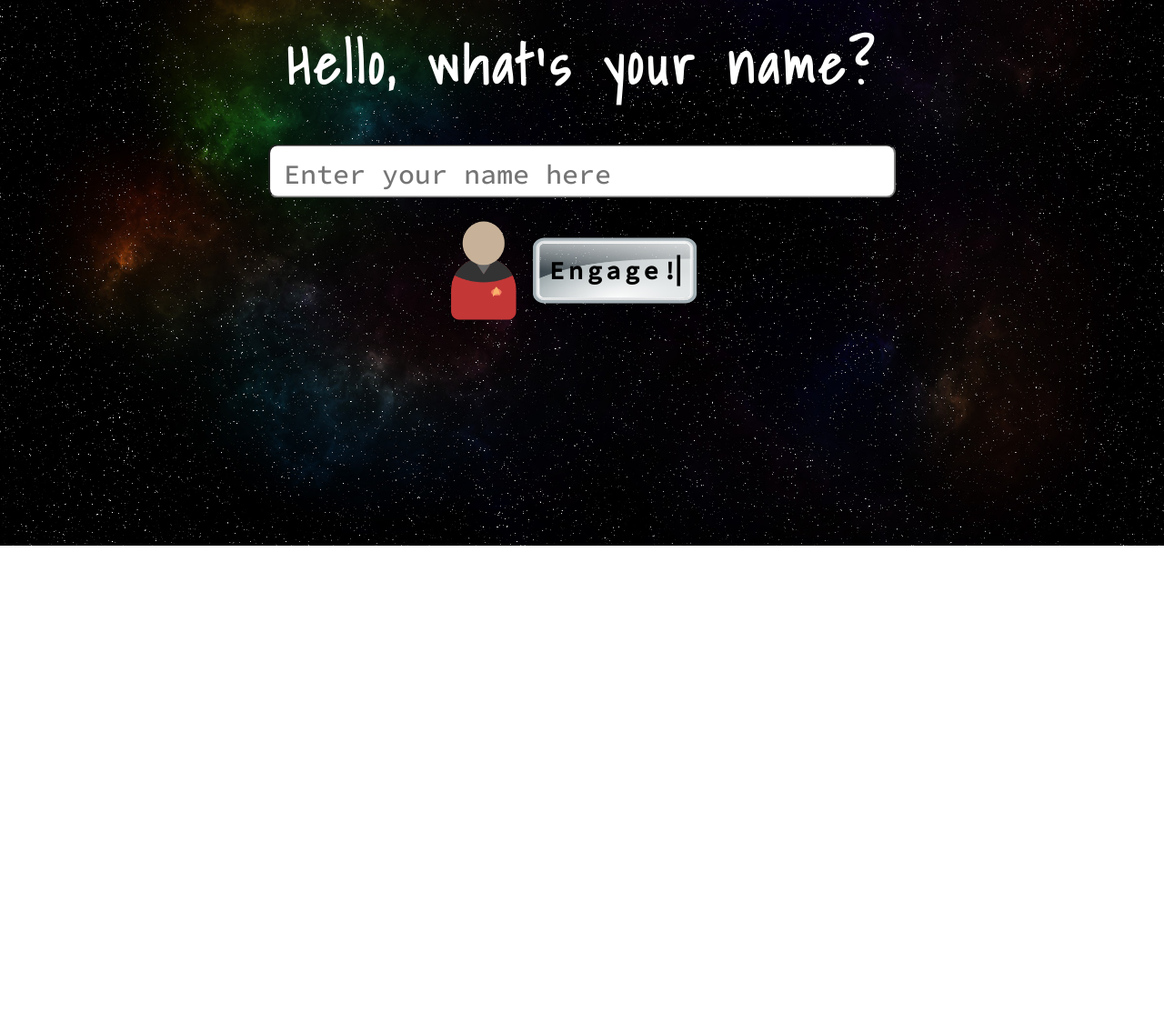
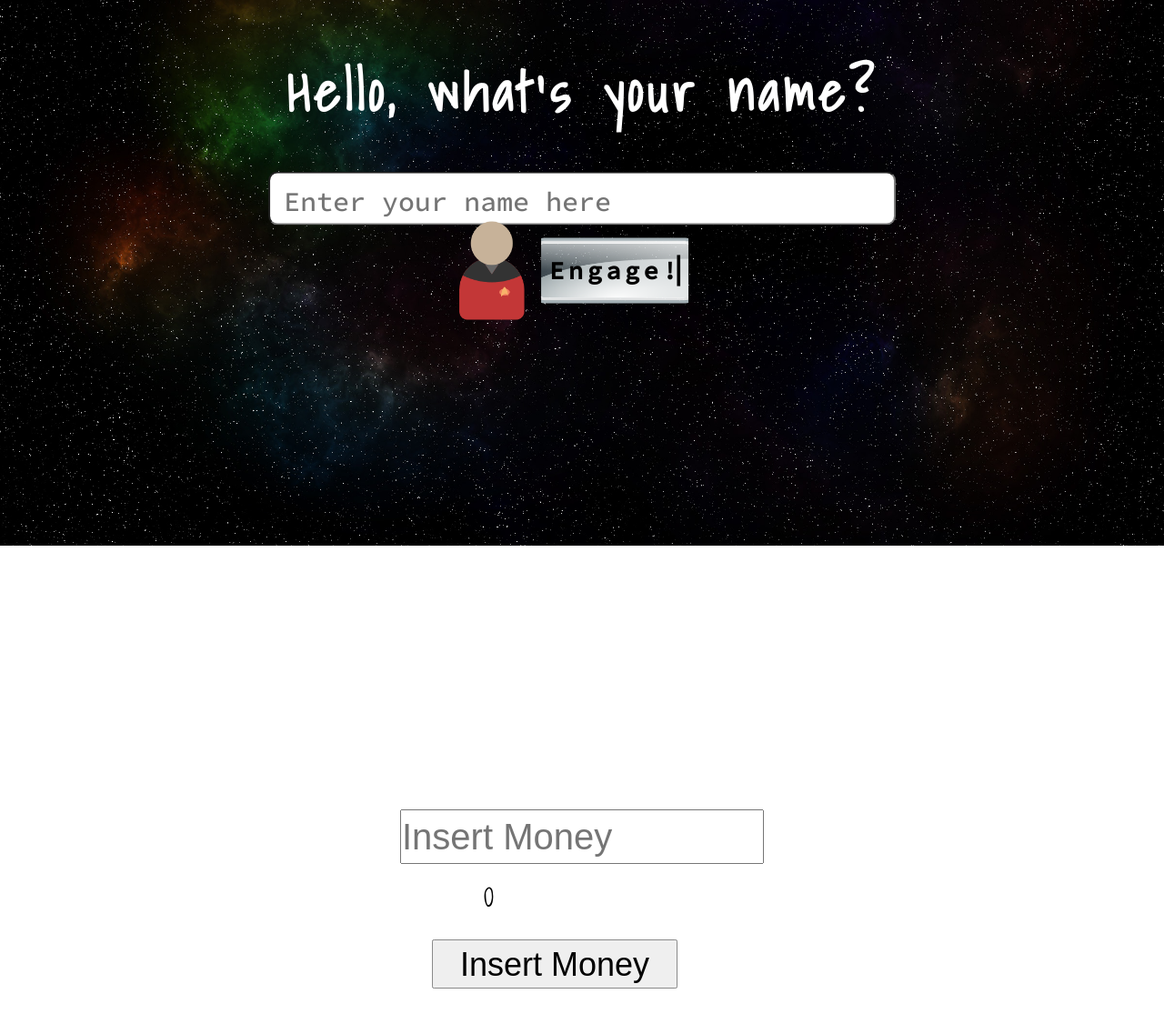
Before and after one commit to KaitlynLilith/job-coding-challenge, a website with bundled scripts: page index.html in a window 1280 px wide. Shown: the part 200-1326 px from the top of the page at 91% size. Before the commit the page ends 800 px from the top, so only its background shows below. Built offline with nearby package versions, Linux system fonts and the light colour scheme.

Commit message:
After interview upload

```diff
--- a/index.html
+++ b/index.html
@@ -25,5 +25,12 @@
     <div id="everything-box" class="rel flexc fcenter">
       <div id="insulation" class="rel grid-container"></div>
     </div>
+    <div id="change-view" class="rel flexc fcenter">
+      <div id="change-box" class="rel flexc">
+        <input type="text" id="coin" name="coin" placeholder="Insert Money" />
+        <div id="total-box" class="rel">0</div>
+        <button id="submit" class="rel">Insert Money</button>
+      </div>
+    </div>
   </body>
 </html>
--- a/scripts/controller.js
+++ b/scripts/controller.js
@@ -2,10 +2,17 @@ import * as model from "./model.js";
 import View from "./views/view.js";
 import helloView from "./views/helloView.js";
 import introView from "./views/introView.js";
+import changeView from "./views/changeView.js";
+
+let newGame = false;
 
 function init() {
+  if (newGame) {
+    model.state.money = 0;
+  }
   helloView.render(true);
   helloView.addHandlerOKBtn(controlOKBtn);
+  changeView.addHandlerAddChange(controlAcceptChange);
 }
 init();
 
@@ -13,3 +20,9 @@ function controlOKBtn() {
   model.state.name = helloView.getName().toLowerCase();
   introView.render(model.state.name);
 }
+
+function controlAcceptChange() {
+  model.state.money += Number(changeView.getChangeValue());
+  changeView.setTotalValue(+model.state.money);
+}
+function wonGame() {}
--- a/scripts/model.js
+++ b/scripts/model.js
@@ -3,4 +3,5 @@ import { API_URL, KEY } from "./config.js";
 
 export const state = {
   name: "",
+  money: 0,
 };
--- /dev/null
+++ b/scripts/views/changeView.js
@@ -0,0 +1,28 @@
+import View from "./view.js";
+
+class ChangeView extends View {
+  _parentEl = document.querySelector("#change-view");
+
+  _generateMarkup() {
+    return `
+
+    `;
+  }
+
+  setTotalValue(value) {
+    this._parentEl.querySelector("#total-box").innerHTML = "";
+    this._parentEl.querySelector("#total-box").innerHTML = Number(value);
+  }
+
+  getChangeValue() {
+    return this._parentEl.querySelector("#coin").value;
+  }
+
+  addHandlerAddChange(handler) {
+    this._parentEl.querySelector("#submit").addEventListener("click", (e) => {
+      e.preventDefault();
+      handler();
+    });
+  }
+}
+export default new ChangeView();
--- a/styles/index.css
+++ b/styles/index.css
@@ -263,6 +263,31 @@ body {
   }
 }
 
+#change-view {
+  height: 100vh;
+}
+
+#coin {
+  width: 20rem;
+  height: 3rem;
+  border-radius: 2px solid;
+  font-size: 2rem;
+}
+
+#total-box {
+  width: 10rem;
+  height: 3rem;
+  font-size: 2rem;
+  text-align: center;
+}
+
+#submit {
+  width: 15rem;
+  height: 3rem;
+  font-size: 2rem;
+  color: black;
+}
+
 /* RESPONSIVE CSS */
 
 /* Changes settings at 768px screen size to 1023px screen size*/
```
Also changed, not shown: README.md.
